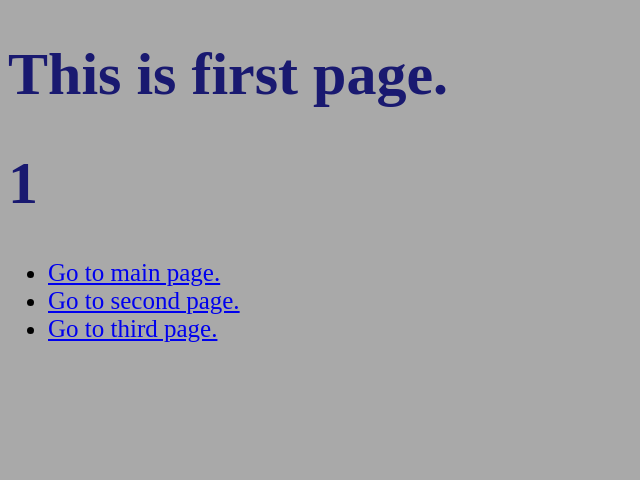
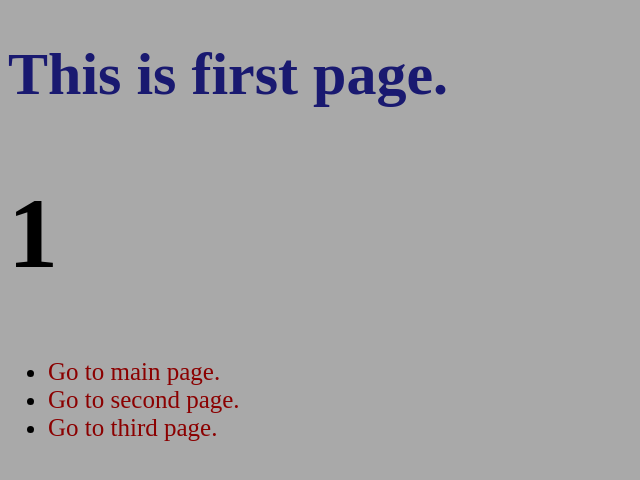
Before and after one commit to kulubekEgemberdiev/python_group_12_homework_43_egemberdiev_kulubek, a Django app: page /first/ in a window 1280 px wide. Shown: the top 480 px of the page, without its empty margins (0-640 px from the left). Run offline with Django 4.2, Linux system fonts and the light colour scheme.

Commit message:
Added new styles for pages

```diff
--- a/webapp/static/css/style.css
+++ b/webapp/static/css/style.css
@@ -9,3 +9,14 @@ h1{
     font-size: 60px;
     color: midnightblue;
 }
+
+.link{
+    text-decoration: none;
+    color: darkred;
+}
+
+.body_content{
+    font-size: 100px;
+    color: black;
+    font-weight: bolder;
+}
```
